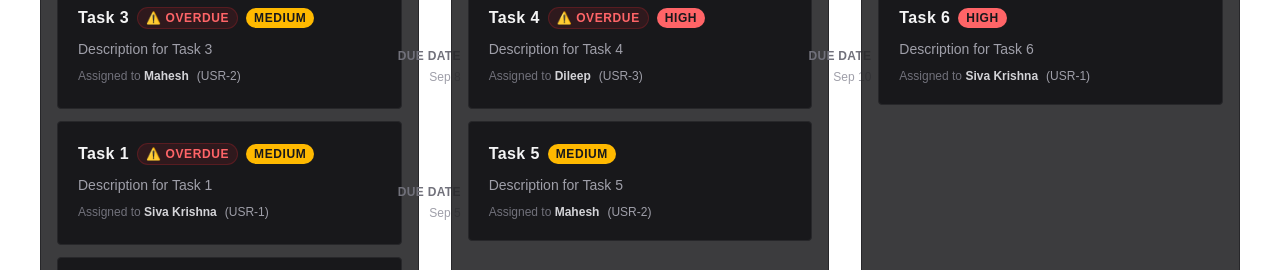
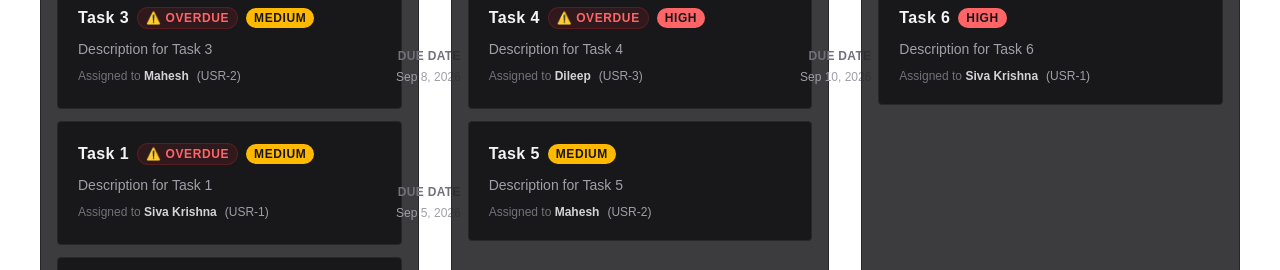
Before and after one commit to SivaKrishna6745/TeamFlow, a Next.js app: page / in a window 1280 px wide. Shown: the part 427-697 px from the top of the page. Built offline with nearby package versions, Linux system fonts and the light colour scheme.

Commit message:
feat: Add year to the dates

```diff
--- a/src/components/TaskCard.tsx
+++ b/src/components/TaskCard.tsx
@@ -86,7 +86,11 @@ const TaskCard = ({ task, edit, del, dragStart, setSelectedTask }: TaskCardProps
                             Due Date
                         </span>
                         <span className="text-xs text-zinc-400 font-medium">
-                            {new Date(task.dueDate).toLocaleDateString(undefined, { month: 'short', day: 'numeric' })}
+                            {new Date(task.dueDate).toLocaleDateString(undefined, {
+                                year: 'numeric',
+                                month: 'short',
+                                day: 'numeric',
+                            })}
                         </span>
                     </div>
                 )}
--- a/src/components/TaskDetails.tsx
+++ b/src/components/TaskDetails.tsx
@@ -61,6 +61,7 @@ const TaskDetails = ({ task, close, edit, del }: TaskDetailsProps) => {
                         <span className="font-medium text-zinc-300">
                             {task.createdAt
                                 ? new Date(task.createdAt).toLocaleDateString(undefined, {
+                                      year: 'numeric',
                                       month: 'short',
                                       day: 'numeric',
                                   })
@@ -74,6 +75,7 @@ const TaskDetails = ({ task, close, edit, del }: TaskDetailsProps) => {
                         <span className="font-medium text-zinc-300">
                             {task.dueDate
                                 ? new Date(task.dueDate).toLocaleDateString(undefined, {
+                                      year: 'numeric',
                                       month: 'short',
                                       day: 'numeric',
                                   })
```
